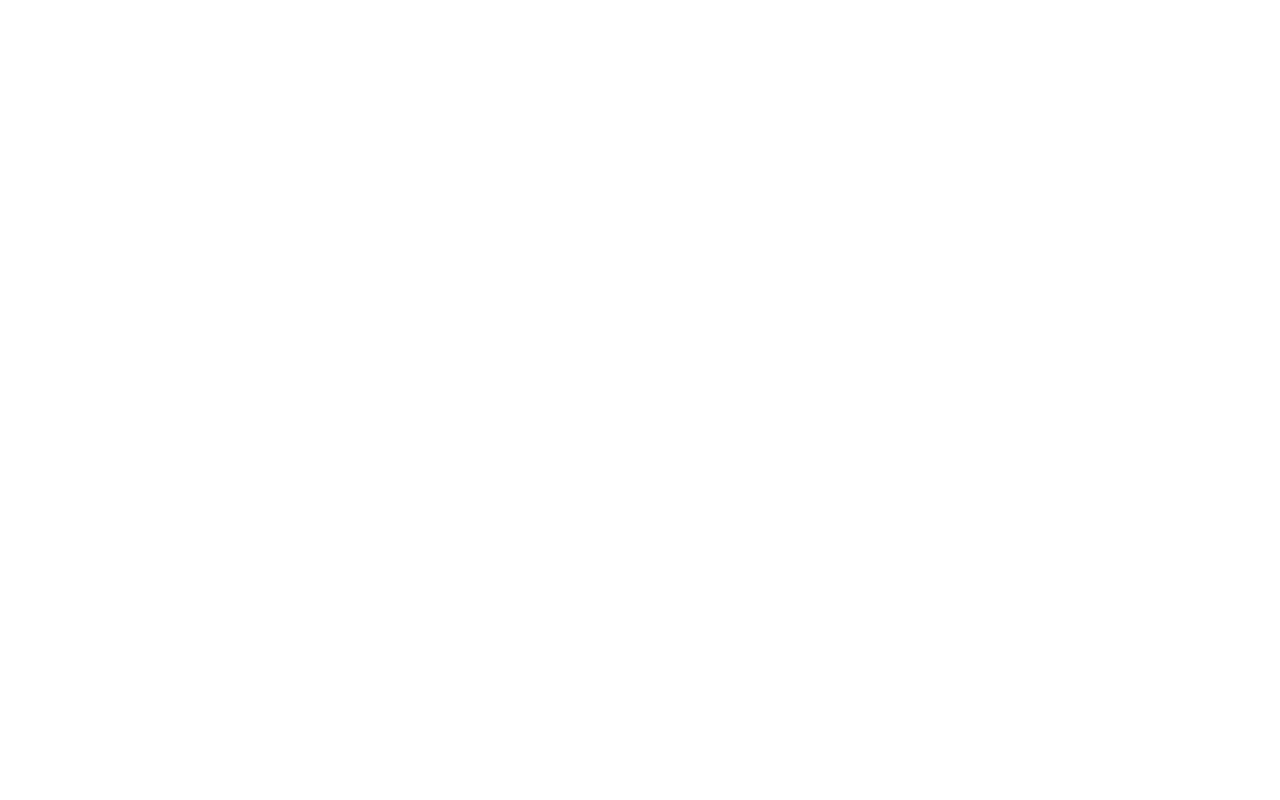
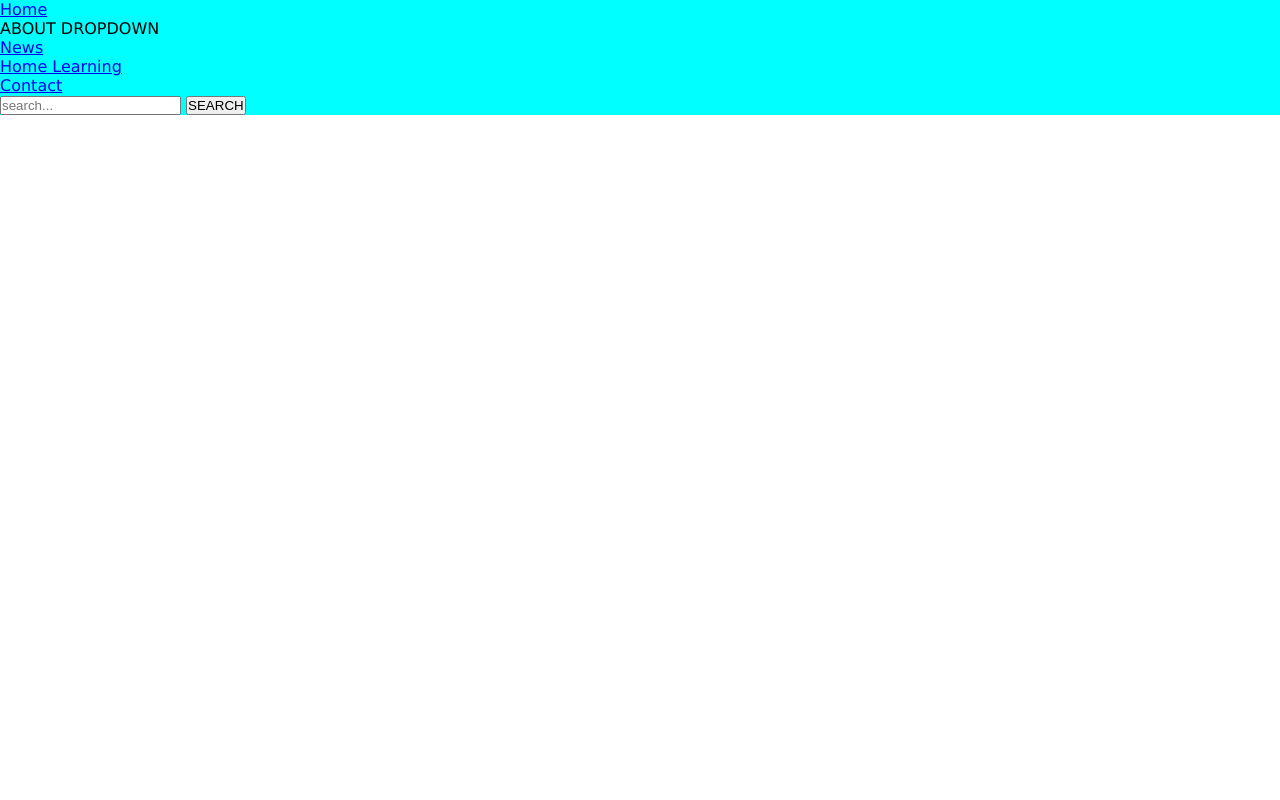
Before and after one commit to TheRealThomasFraser/Barnhill-website, a plain HTML site: page index.html in a window 1280 px wide. Shown: the top 800 px of the page. Drawn offline with Linux system fonts and the light colour scheme.

Commit message:
nav trial

```diff
--- a/index.html
+++ b/index.html
@@ -9,6 +9,30 @@
 </head>
 
 <body>
+
+
+
+  <nav>
+
+    <ul>
+      <li><a href="index.html">Home</a></li>
+      <li>ABOUT DROPDOWN</li>
+      <li><a href="news.html">News</a></li>
+      <li><a href="homeLearning.html">Home Learning</a></li>
+      <li><a href="contact.html">Contact</a></li>
+    </ul>
+
+    <input type="text" placeholder="search...">
+    <button>SEARCH</button>
+
+  </nav>
+
+
+
+
+
+
+
 
 
     <div class="footer">
--- a/style.css
+++ b/style.css
@@ -1,4 +1,18 @@
+* {
+    margin: 0;
+    padding: 0;
+}
 
+nav {
+    display:block;
+    background-color: aqua;
+}
+h1 {
+    display:inline;
+}
+h2 {
+    display:inline;
+}
 * {box-sizing: border-box}
 body {font-family: Verdana, sans-serif; margin:0}
 .mySlides {display: none}
```
